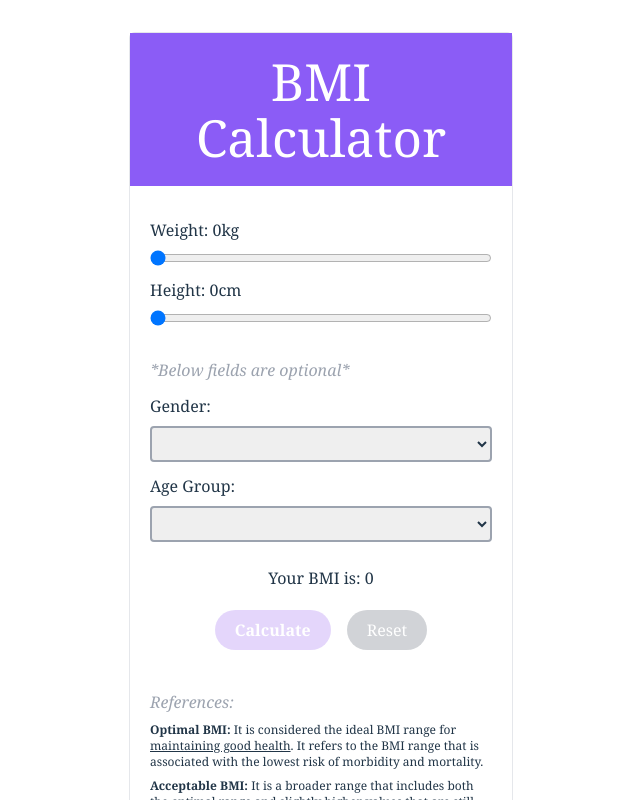
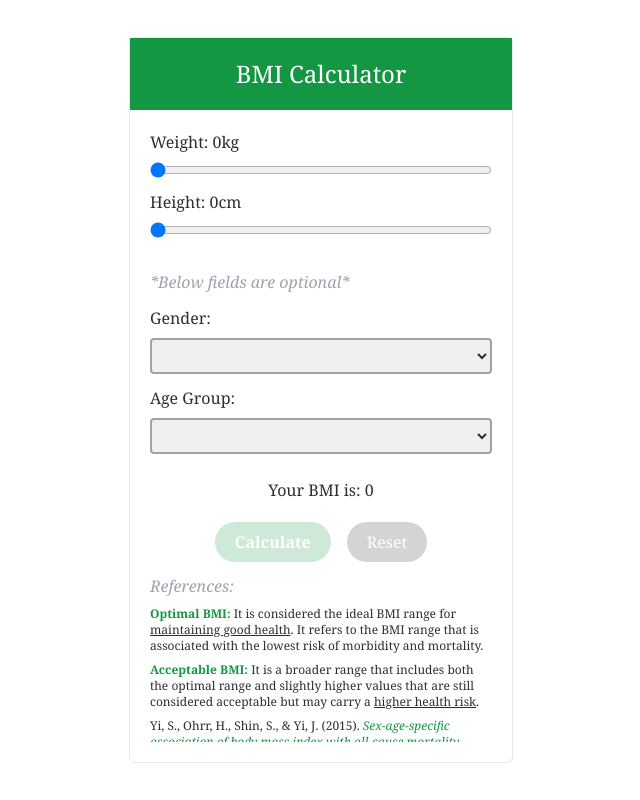
Before and after one commit to dipeshshresthaofficial/react-projects, a React (Vite) app in the folder lucid_bmi_calculator/: page / in a window 1280 px wide. Shown: the top 800 px of the page, without its empty margins (319-959 px from the left). Built offline with nearby package versions, Linux system fonts and the light colour scheme.

Commit message:
updated ui color with primary and secondary color

```diff
--- a/lucid_bmi_calculator/src/App.css
+++ b/lucid_bmi_calculator/src/App.css
@@ -1,6 +1,8 @@
 #root {
     max-width: 1280px;
+    max-height: 100vh;
     margin: 0 auto;
     padding: 2rem;
     text-align: center;
+    overflow-y: hidden;
   }
--- a/lucid_bmi_calculator/src/App.jsx
+++ b/lucid_bmi_calculator/src/App.jsx
@@ -163,9 +163,9 @@ function App() {
       const optimalBMIArr = optimalBMI.split("-");
       const acceptableBMIArr = acceptableBMI.split("-");
       if(bmi >= optimalBMIArr[0] && bmi <= optimalBMIArr[1])
-          setFeedback("Your BMI is optimal range: "+optimalBMIArr[0]+"-"+optimalBMIArr[1]);
+          setFeedback("Your BMI is in optimal range: "+optimalBMIArr[0]+"-"+optimalBMIArr[1]);
       else if(bmi >= acceptableBMIArr[0] && bmi <= acceptableBMIArr[1])
-          setFeedback("Your BMI is acceptable range: "+acceptableBMIArr[0]+"-"+acceptableBMIArr[1]);
+          setFeedback("Your BMI is in acceptable range: "+acceptableBMIArr[0]+"-"+acceptableBMIArr[1]);
       else setFeedback("Your BMI is neither in optimal nor in acceptable range");
     }
   }
@@ -193,9 +193,9 @@ function App() {
   }
 
   return (
-    <div className='w-96 border rounded-md'>
-      <h1 className='py-5 px-10 bg-violet-500 text-white'>BMI Calculator</h1>
-      <div className='p-5'>
+    <div className='w-96 border rounded-md text-secondary'>
+      <h2 className='text-2xl py-5 px-10 bg-primary text-white'>BMI Calculator</h2>
+      <div className='px-5 py-2'>
         <InputBox
           type="range"
           title='Weight'
@@ -254,25 +254,27 @@ function App() {
             type='button'
             value= "Calculate"
             onClick={handleCalculateBMI}
-            className='action-btn bg-violet-600 text-white rounded-full py-2 px-5 font-semibold hover:bg-violet-700 focus:outline-none focus:ring focus:ring-violet-400 focus:ring-opacity-75'
+            className='action-btn bg-primary text-white rounded-full py-2 px-5 font-semibold cursor-pointer hover:bg-primary-dark focus:outline-none focus:ring focus:ring-primary focus:ring-opacity-75'
             />
           <input
             type='button'
             value= "Reset"
             onClick={handleResetFields}
-            className='action-btn bg-slate-800 text-white rounded-full py-2 px-5 text-semibold hover:bg-slate-950 focus:outline-none focus:ring focus:ring-slate-600 focus:ring-opacity-75'
+            className='action-btn bg-secondary text-white rounded-full py-2 px-5 text-semibold cursor-pointer hover:bg-secondary-dark focus:outline-none focus:ring focus:ring-secondary focus:ring-opacity-75'
             />
         </div>
-        <div className='notes my-10'>
+        <div className='notes my-3'>
           <span className='block text-left italic text-gray-400'>References:</span>
-          <p className='text-left text-xs mt-2'>
-            <b>Optimal BMI:</b> It is considered the ideal BMI range for <u>maintaining good health</u>. It refers to the BMI range that is associated with the lowest risk of morbidity and mortality.</p>
-          <p className='text-left text-xs mt-2'>
-            <b>Acceptable BMI:</b> It is a broader range that includes both the optimal range and slightly higher values that are still considered acceptable but may carry a <u>higher health risk</u>.
-          </p>
-          <p className='text-left text-xs mt-2'>
-            Yi, S., Ohrr, H., Shin, S., & Yi, J. (2015). <cite>Sex-age-specific association of body mass index with all-cause mortality among 12.8 million Korean adults: a prospective cohort study</cite>. International Journal of Epidemiology, 44(5), 1696–1705. https://doi.org/10.1093/ije/dyv138
-          </p>
+          <div className=' max-h-36 overflow-y-scroll'>
+            <p className='text-left text-xs mt-2'>
+              <span className='text-primary'><b>Optimal BMI:</b></span> It is considered the ideal BMI range for <u>maintaining good health</u>. It refers to the BMI range that is associated with the lowest risk of morbidity and mortality.</p>
+            <p className='text-left text-xs mt-2'>
+              <span className='text-primary'><b>Acceptable BMI:</b></span> It is a broader range that includes both the optimal range and slightly higher values that are still considered acceptable but may carry a <u>higher health risk</u>.
+            </p>
+            <p className='text-left text-xs mt-2'>
+              Yi, S., Ohrr, H., Shin, S., & Yi, J. (2015). <cite className='text-primary'>Sex-age-specific association of body mass index with all-cause mortality among 12.8 million Korean adults: a prospective cohort study</cite>. International Journal of Epidemiology, 44(5), 1696–1705. https://doi.org/10.1093/ije/dyv138
+            </p>
+          </div>
         </div>
       </div>
     </div>
--- a/lucid_bmi_calculator/src/components/InputBox.jsx
+++ b/lucid_bmi_calculator/src/components/InputBox.jsx
@@ -11,7 +11,7 @@ function InputBox({
     options=[],
     handleInputChange}) {
   return (
-    <div className='my-3 flex flex-col gap-2'>
+    <div className='my-3 flex flex-col gap-2 text-secondary'>
         <>
         { type == "range"?
           <>
--- a/lucid_bmi_calculator/src/index.css
+++ b/lucid_bmi_calculator/src/index.css
@@ -4,18 +4,7 @@
 
 
 :root {
-  font-family: ui-serif, Georgia, Cambria, "Times New Roman", Times, serif;
-  line-height: 1.5;
-  font-weight: 400;
-
-  /* color-scheme: light dark;
-  color: rgba(255, 255, 255, 0.87);
-  background-color: #242424; */
-
-  font-synthesis: none;
-  text-rendering: optimizeLegibility;
-  -webkit-font-smoothing: antialiased;
-  -moz-osx-font-smoothing: grayscale;
+  font-family: ui-serif, Georgia, "Times New Roman", Times, serif;
 }
 
 a {
--- a/lucid_bmi_calculator/tailwind.config.js
+++ b/lucid_bmi_calculator/tailwind.config.js
@@ -1,10 +1,17 @@
 /** @type {import('tailwindcss').Config} */
 export default {
   content: [
-    "./src/**/*.{js,jsx}"
+    "./src/**/*.{html, js,jsx}"
   ],
   theme: {
-    extend: {},
+    extend: {
+      colors:{
+        "primary": "#149742",
+        "primary-dark": "#0c692d",
+        "secondary": "#2e2e2e",
+        "secondary-dark": "#040306"
+      }
+    },
   },
   plugins: [],
 }
```
